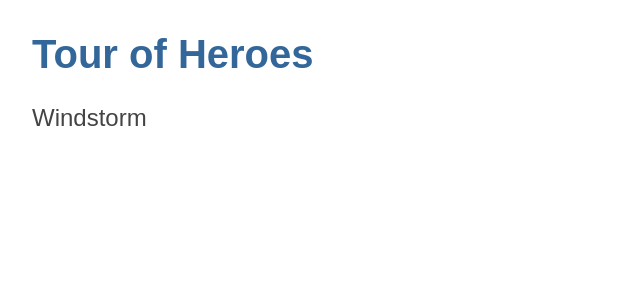
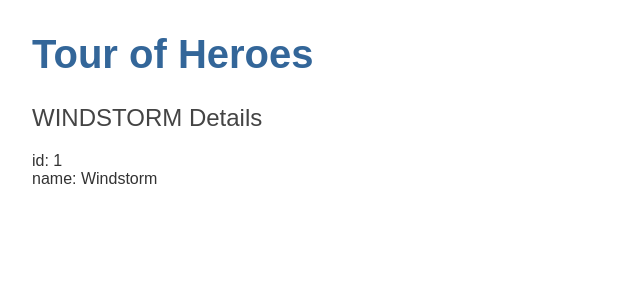
Before and after one commit to panosprokopiou/angular-tour-of-heroes-demo, an Angular app: page / in a window 1280 px wide. Shown: the top 300 px of the page, without its empty margins (0-640 px from the left). Built offline with nearby package versions, Linux system fonts and the light colour scheme.

Commit message:
Section 1 / Show hero details

```diff
--- a/src/app/heroes/heroes.component.html
+++ b/src/app/heroes/heroes.component.html
@@ -1 +1,3 @@
-<h2>{{hero}}</h2>
+<h2>{{hero.name | uppercase}} Details</h2>
+<div><span>id: </span>{{hero.id}}</div>
+<div><span>name: </span>{{hero.name}}</div>
--- a/src/app/heroes/heroes.component.ts
+++ b/src/app/heroes/heroes.component.ts
@@ -1,4 +1,5 @@
-import { Component, OnDestroy, OnInit } from '@angular/core';
+import { Component, OnInit } from '@angular/core';
+import { Hero } from '../domain/hero.interface';
 
 @Component({
   selector: 'app-heroes',
@@ -7,7 +8,10 @@ import { Component, OnDestroy, OnInit } from '@angular/core';
 })
 export class HeroesComponent implements OnInit {
 
-  hero = 'Windstorm';
+  hero: Hero = {
+    id: 1,
+    name: 'Windstorm'
+  };
 
   constructor() {
   }
```
